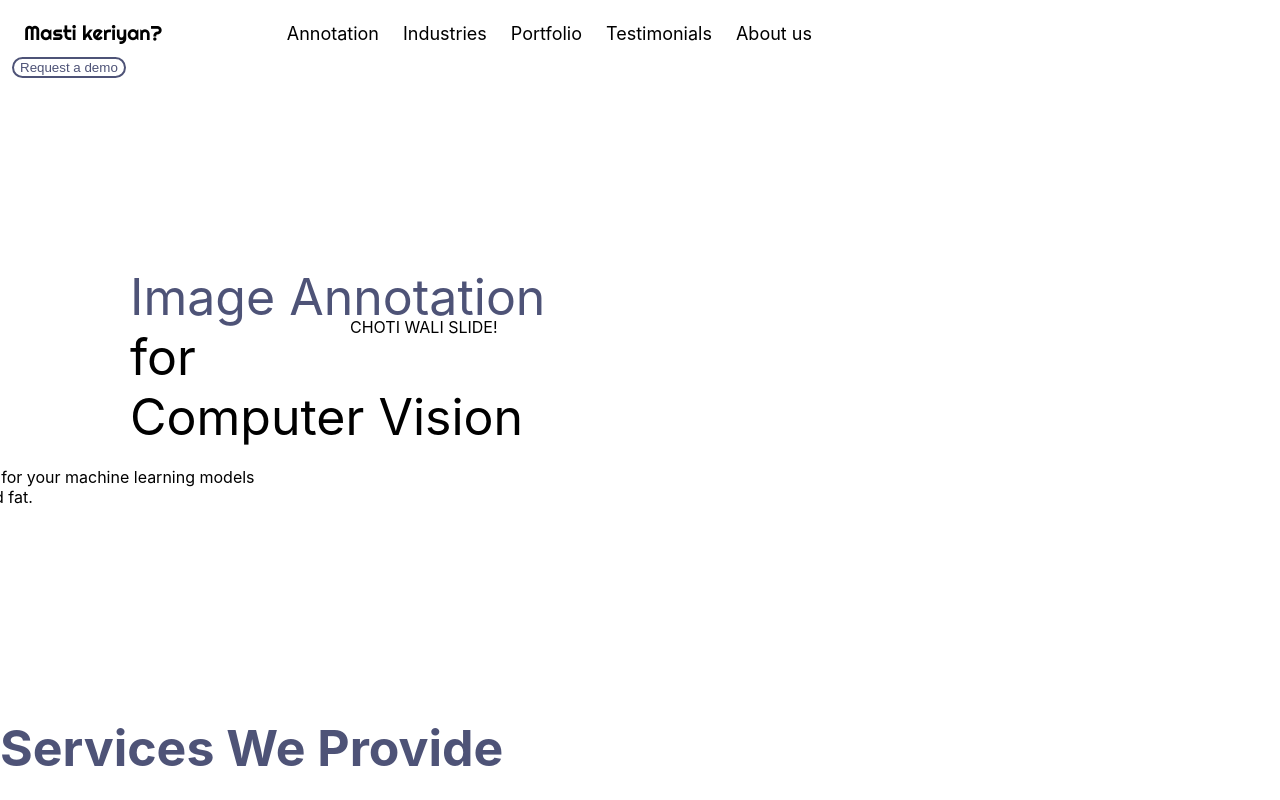
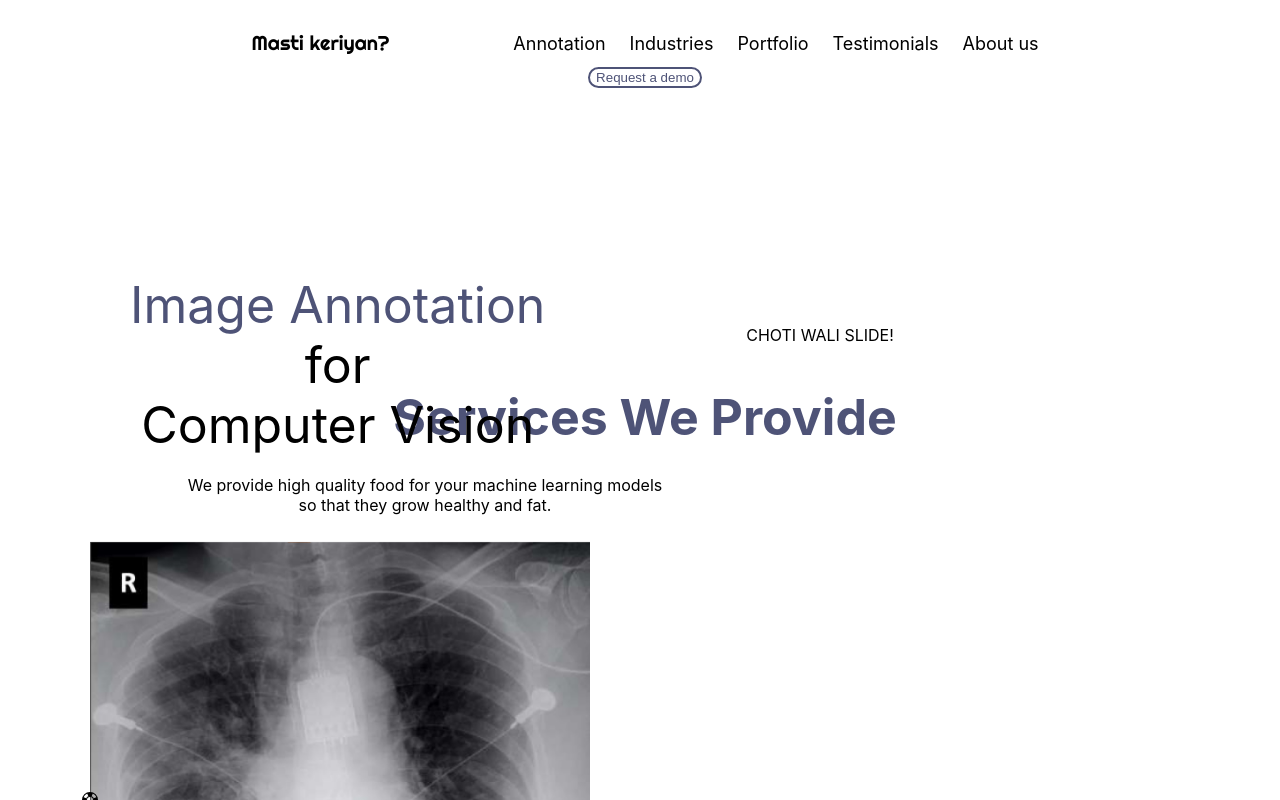
Before and after one commit to D3nii/React-Projects, a React (Create React App) app in the folder prox/: page / in a window 1280 px wide. Shown: the top 800 px of the page. Built offline with nearby package versions, Linux system fonts and the light colour scheme.

Commit message:
Update App.js

```diff
--- a/prox/src/App.js
+++ b/prox/src/App.js
@@ -8,7 +8,7 @@ import Page2 from "./Components/Page2";
 import Page3 from "./Components/Page3";
 
 import Testionials from "./Components/Testimonials";
-import SlideShow from "./Components/SlideShow";
+//import SlideShow from "./Components/SlideShow";
 import Pipeline from "./Components/Pipeline";
 import Footer from "./Components/Footer";
 
@@ -17,50 +17,16 @@ import "./Style/Media Queries/Mobile.css";
 
 function App() {
   return (
-    <div className="App">
+    <div>
+      <div id="App">
         <NavBar />
 
         <Page1 />
-
-      <br />
-      <br />
-      <br />
-      <br />
-      <br />
-      <br />
-      <br />
-      <br />
-      <br />
-      <br />
-      <br />
-      <br />
-      <br />
-      <br />
-      <br />
-      <br />
-      <br />
 
         <Page2 />
 
         <Page3 />
 
-      <br />
-      <br />
-      <br />
-      <br />
-      <br />
-      <br />
-      <br />
-      <br />
-      <br />
-      <br />
-      <br />
-      <br />
-      <br />
-      <br />
-      <br />
-      <br />
-      <br />
         <div id="Testimonial">
           <h1>What our Clients say about us.</h1>
           <Testionials
@@ -83,30 +49,8 @@ function App() {
           />
         </div>
 
-      <br />
-      <br />
-      <br />
-      <br />
-      <br />
-      <br />
-      <br />
-      <br />
-      <br />
-      <br />
-      <br />
-      <br />
-      <br />
-      <br />
-      <br />
-      <br />
-      <br />
-
         <Pipeline />
-
-      <br />
-      <br />
-      <br />
-      <br />
+      </div>
 
       <Footer />
     </div>
```
Lines whose indentation alone changed are shown as unchanged.
